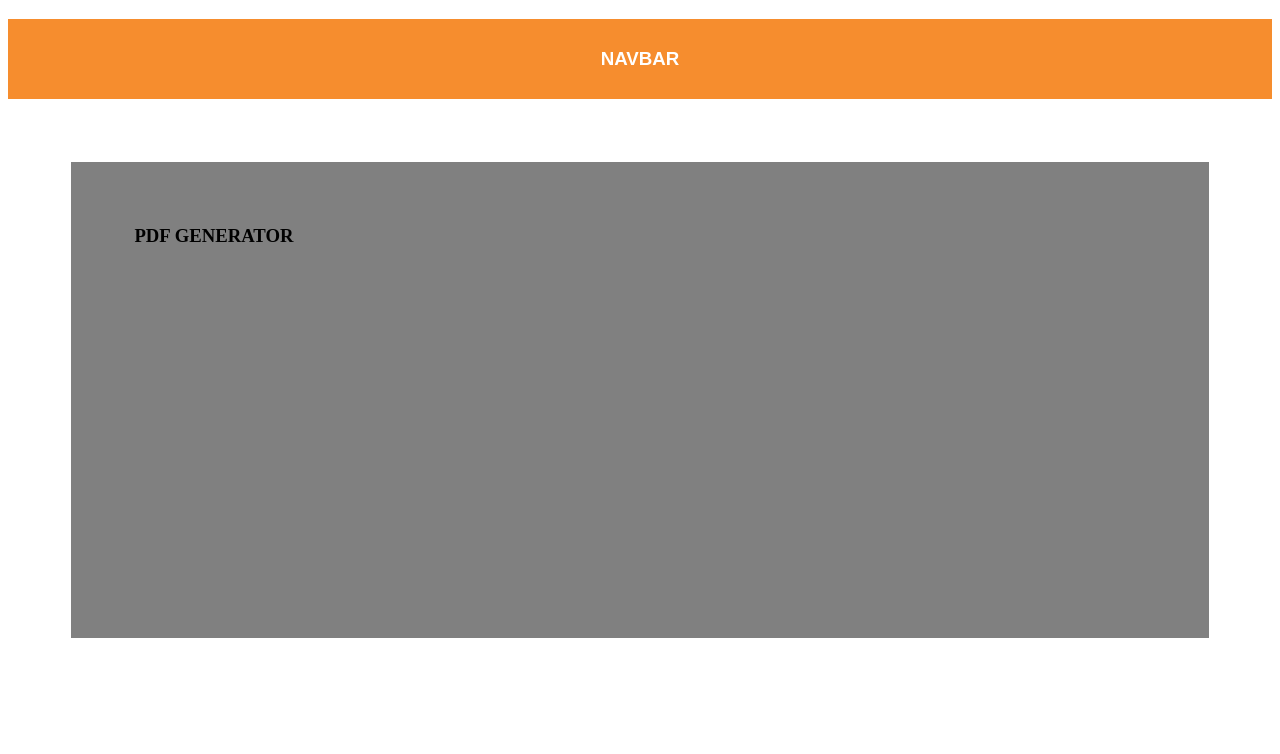
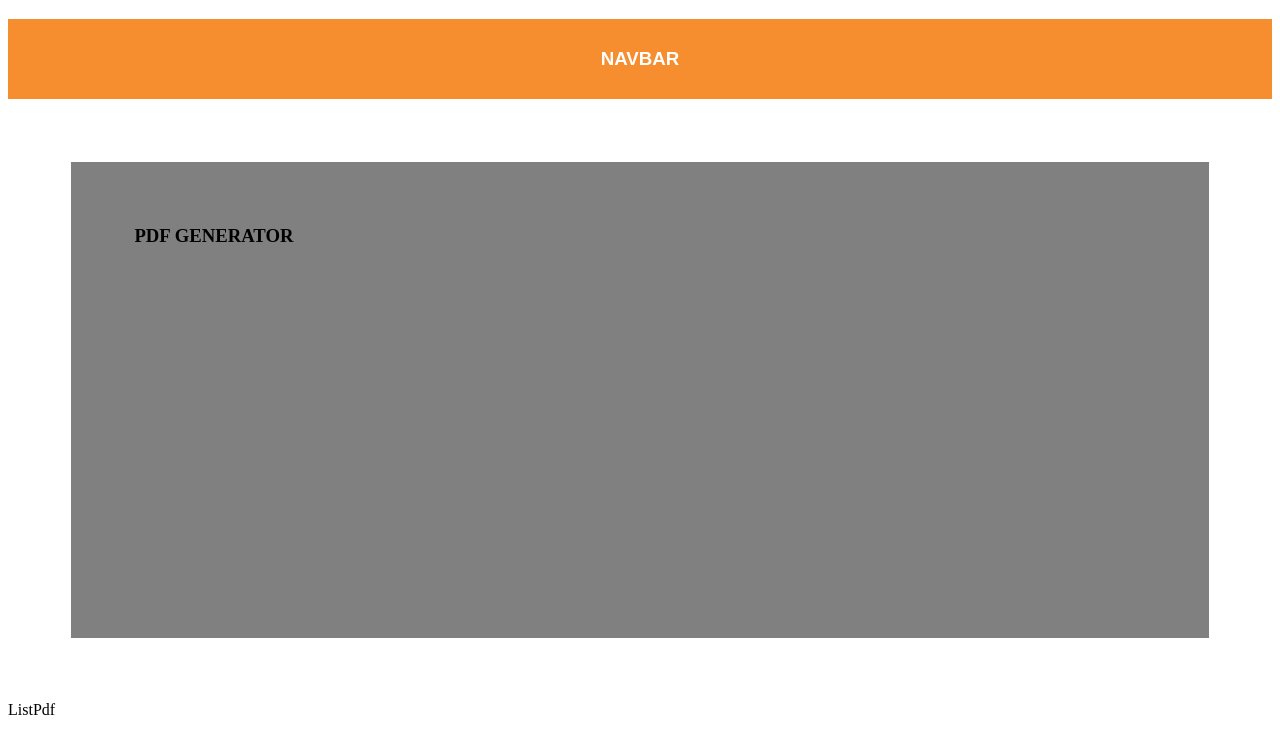
Before and after one commit to elenalope/pdf-generator-cohispania, a React (Vite) app in the folder client/: page / in a window 1280 px wide. Shown: the top 754 px of the page. Built offline with nearby package versions, Linux system fonts and the light colour scheme.

Commit message:
fix(pages):add folders template and listPdf

```diff
--- /dev/null
+++ b/client/src/components/listPdf/ListPdf.css
@@ -0,0 +1,3 @@
+.listPdfContainer{
+    background-color: beige;
+}
--- /dev/null
+++ b/client/src/components/listPdf/ListPdf.jsx
@@ -0,0 +1,9 @@
+import React from 'react'
+
+const ListPdf = () => {
+  return (
+    <div className='listPdfContainer'>ListPdf</div>
+  )
+}
+
+export default ListPdf
--- a/client/src/pages/Home.jsx
+++ /dev/null
@@ -1,9 +0,0 @@
-import './Home.css'
-
-const Home = () => {
-    return (
-          <h3 className="probandorutas">PDF GENERATOR</h3>
-    );
-  }
-
-  export default Home;
--- /dev/null
+++ b/client/src/pages/home/Home.jsx
@@ -0,0 +1,15 @@
+import './Home.css'
+import ListPdf from '../../components/listPdf/ListPdf'
+
+const Home = () => {
+    return (
+      <>
+      <h3 className="probandorutas">PDF GENERATOR</h3>
+          <ListPdf/>
+
+      </>
+
+    );
+  }
+
+  export default Home;
--- /dev/null
+++ b/client/src/pages/template/Template.jsx
@@ -0,0 +1,9 @@
+import React from 'react'
+
+const Template = () => {
+  return (
+    <div>Template</div>
+  )
+}
+
+export default Template
```
Also changed, not shown: client/src/router/router.jsx (+7 -2 lines), client/src/services/pdfServices.js (+6 -6 lines), client/src/pages/home/Home.css (renamed from client/src/pages/Home.css), client/src/pages/template/Template.css (added).
